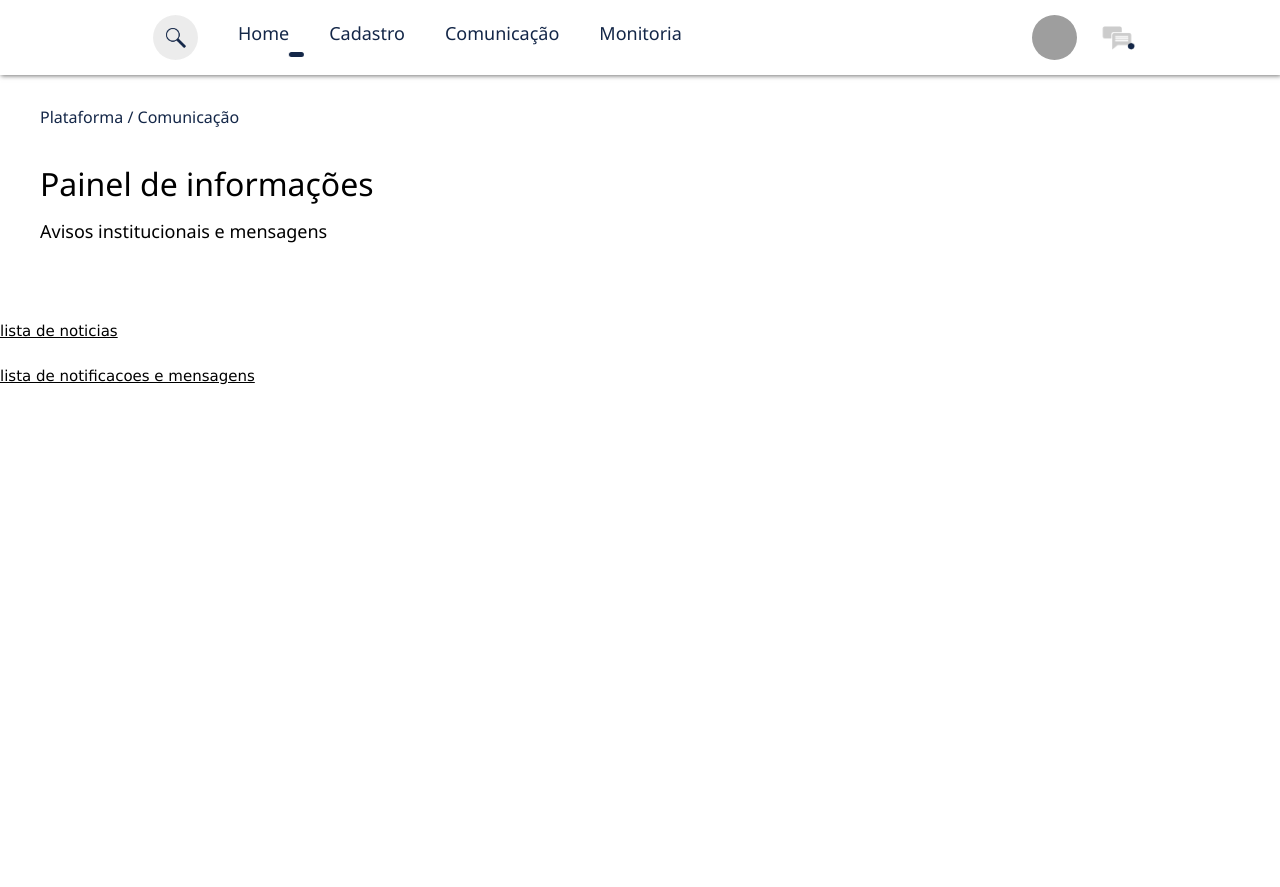
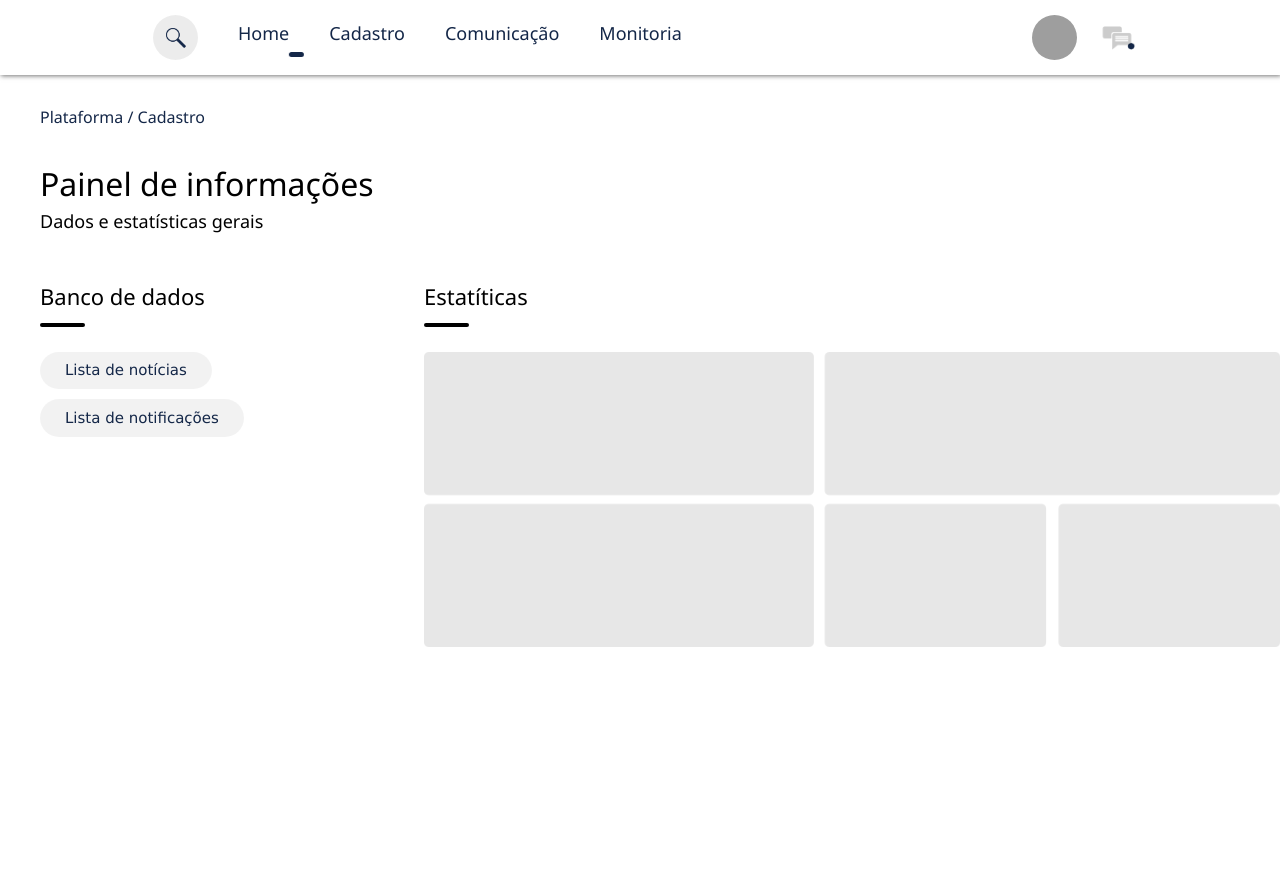
Before and after one commit to Jvictor-7/Treinando-FrontDesign, a PHP site: page /New_Design/Views/comunicacao.php in a window 1280 px wide. Shown: the part 65-952 px from the top of the page. Run offline with PHP 8.4, Linux system fonts and the light colour scheme; grey boxes are pictures that could not be loaded.

Commit message:
Update comunicacao.php

```diff
--- a/Views/comunicacao.php
+++ b/Views/comunicacao.php
@@ -6,7 +6,7 @@
 ?>
 
 	<!-- CENTER -->
-	<div class="container">
+    <div class="container">
 		<div class="name">
 			<style type="text/css">
 				.name{
@@ -22,7 +22,7 @@
 				}
 			</style>
 
-			<a href="../">Plataforma</a><a href=""> / Comunicação</a>
+			<a href="../">Plataforma</a><a href=""> / Cadastro</a>
 
 		</div>
 
@@ -40,9 +40,12 @@
 				}
 				#title_pag{
 					font-family: 'segoe ui';
+					font-weight: 500;
 					font-size: 32px;
 				}
 				#subtitle_pag{
+					margin-top: -10px;
+					margin-bottom: 35px;
 					font-family: 'segoe ui';
 					font-size: 18px;
 					font-weight: normal;
@@ -52,14 +55,68 @@
 
 		<div id="div_title_pag">
 			<h1 id="title_pag">Painel de informações</h1>
-			<h2 id="subtitle_pag">Avisos institucionais e mensagens</h2>
+			<h2 id="subtitle_pag">Dados e estatísticas gerais</h2>
 		</div>
 
-		<div>
-			</br></br>
-			<a href="?x=57">lista de noticias</a>
-			</br></br>
-			<a href="">lista de notificacoes e mensagens</a>
+		<style type="text/css">
+
+			#list_BD h1, #container_statistic h1{
+				display: block;
+				width: 100%;
+				font-size: 22px;
+				font-family: 'Segoe UI';
+				font-weight: normal;
+			}
+			.borda{
+				display: block;
+				margin: 5px 0 25px 0;
+				width: 45px;
+				height: 4px;
+				background-color: #000;
+				border-radius: 2px;
+			}
+
+			#list_BD, #container_statistic{
+				display: block;
+				float: left;
+				/*border: 1px solid #000;*/
+				margin-left: 40px;
+			}
+			#list_BD{
+				width: calc(30% - 40px);
+				}
+				#list_BD li{list-style: none;}
+				#list_BD li a{
+					display: inline-block;
+					text-decoration: none;
+					margin-bottom: 10px;
+					padding: 7.5px 25px;
+					border-radius: 30px;
+					background-color: rgba(0,0,0,0.05);
+					color: #142748;
+				}
+			#list_BD li a:hover{background-color: rgba(0,0,0,0.10);}
+
+			#container_statistic{
+				width: calc(70% - 40px);
+			}
+			#container_statistic img{
+				width: 100%;
+			}
+		</style>
+
+		<ul id="list_BD">
+			<h1>Banco de dados</h1>
+			<div class="borda"></div>
+
+			<li><a href="cadastro/list_users.php?x=57">Lista de notícias</a></li>
+			<li><a href="cadastro/list_campi.php">Lista de notificações</a></li>
+		</ul>
+
+		<div id="container_statistic">
+			<h1>Estatíticas</h1>
+			<div class="borda"></div>
+			<img src="../img/statistic.png">
 		</div>
     </div>
     <!-- //CENTER -->
```
